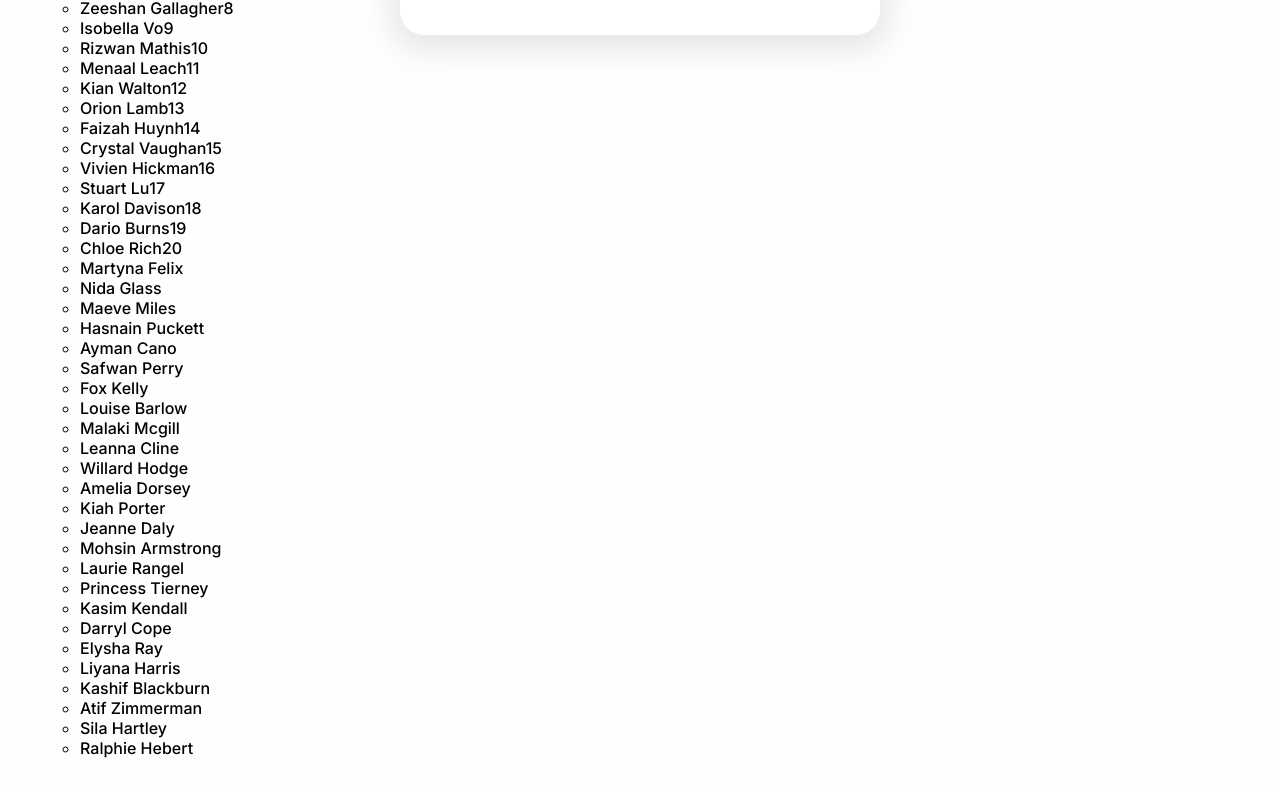
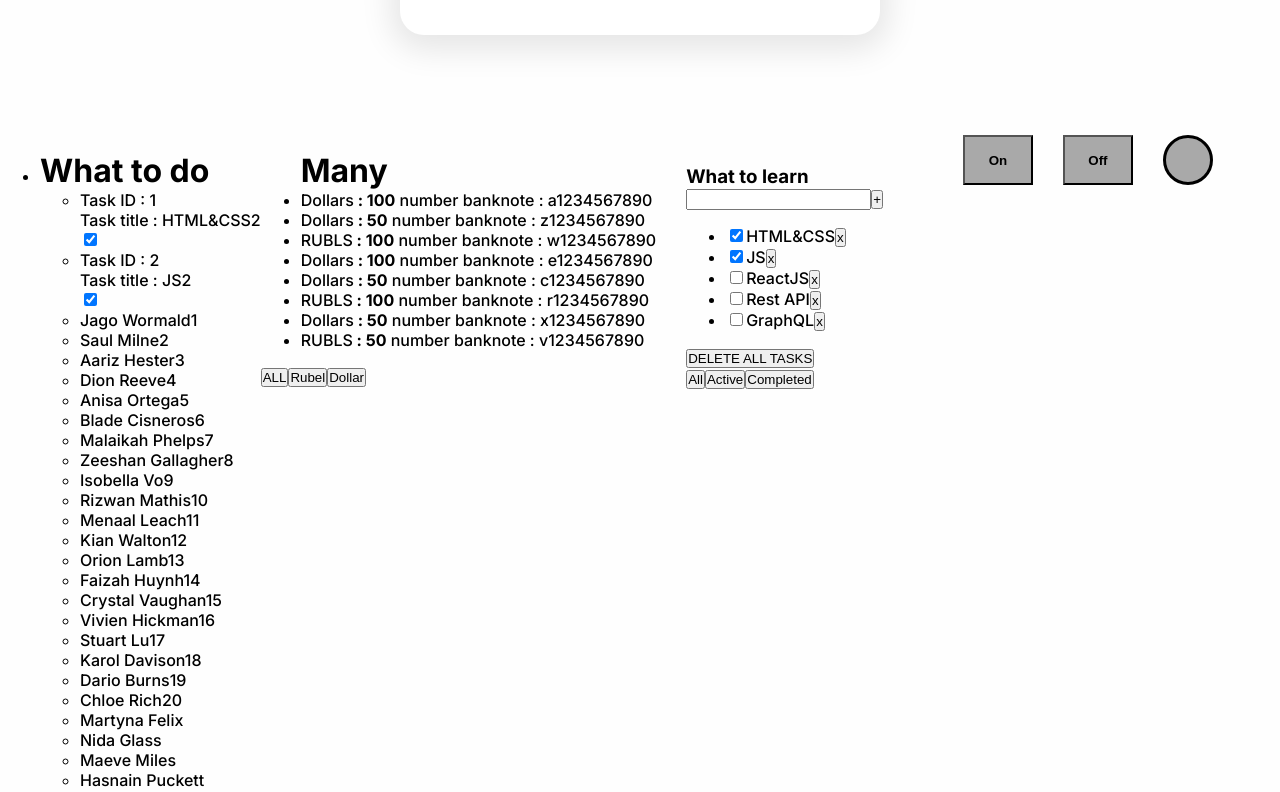
Before and after one commit to Lekade/Training, a React (Create React App) app: page / in a window 1280 px wide. Shown: the part 1117-1909 px from the top of the page. Built offline with nearby package versions, Linux system fonts and the light colour scheme.

Commit message:
indicator button

```diff
--- a/src/App.tsx
+++ b/src/App.tsx
@@ -3,6 +3,7 @@ import './App.css';
 import Cards from "./components/00_cards/Cards";
 import {Task_Filter} from "./components/01_01_tasks/Task&Filter";
 import FilterTodolist from './components/02_01_fiter/FiterTodolist'
+import {IndicationButton} from "./components/02_01_fiter/IndicationButton";
 
 
 
@@ -12,6 +13,7 @@ function App() {
         <div className='flexWrapper'>
             <Task_Filter/>
             <FilterTodolist/>
+            <IndicationButton/>
         </div>
     </div>
 }
--- /dev/null
+++ b/src/components/02_01_fiter/IndicationButton.tsx
@@ -0,0 +1,54 @@
+import React, {useState} from 'react';
+import styled, {css} from "styled-components";
+
+export type ButtonTypeText = 'notСonnected' | 'on' | 'off'
+
+export const IndicationButton = () => {
+    const [indicator, setIndicator] = useState('notСonnected')
+
+    const IndicatorFn = (indicator: ButtonTypeText) => {
+        setIndicator(indicator)
+    }
+    return (
+        <StyledIndicationButton>
+            <StyledButton onClick={() => IndicatorFn('on')}>On</StyledButton>
+            <StyledButton onClick={() => IndicatorFn('off')}>Off</StyledButton>
+            <Indicator indicator={indicator}>indicator</Indicator>
+        </StyledIndicationButton>
+    );
+};
+
+const StyledIndicationButton = styled.div`
+  display: flex;
+  gap: 30px;
+`
+
+const StyledButton = styled.button`
+  display: inline;
+  background-color: darkgray;
+  min-width: 70px;
+  height: 50px;
+  font-weight: bold;
+
+`
+const Indicator = styled.div<{ indicator:string}>`
+  width: 50px;
+  height: 50px;
+  border: 3px solid black;
+  border-radius: 50%;
+  font-size: 0;
+  color: transparent;
+  background-color: darkgray;
+  ${props => {
+    if (props.indicator === 'off') {
+      return css`
+        background-color: red;
+      `
+    }
+    if (props.indicator === 'on') {
+      return css`
+        background-color: green;
+      `
+    }
+  }}
+`
--- a/src/styles/components/SectionCards.styled.tsx
+++ b/src/styles/components/SectionCards.styled.tsx
@@ -2,7 +2,8 @@ import styled from "styled-components";
 
 export const SectionCards = styled.section`
   width: 100%;
-  height: 100vh;
+  min-height: 100vh;
+  padding-bottom: 100px ;
   display: flex;
   gap: 2rem;
   flex-wrap: wrap;
```
